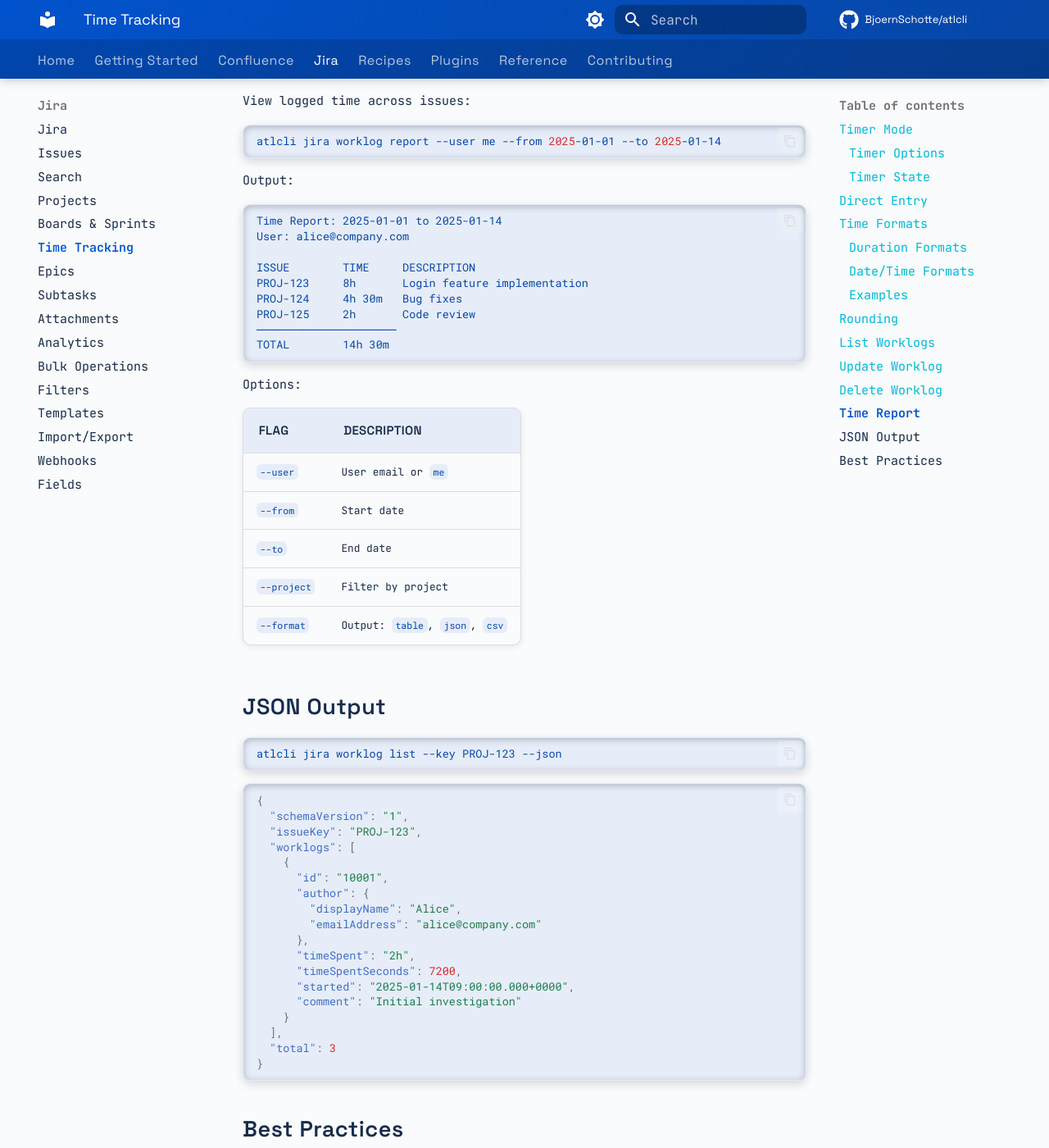
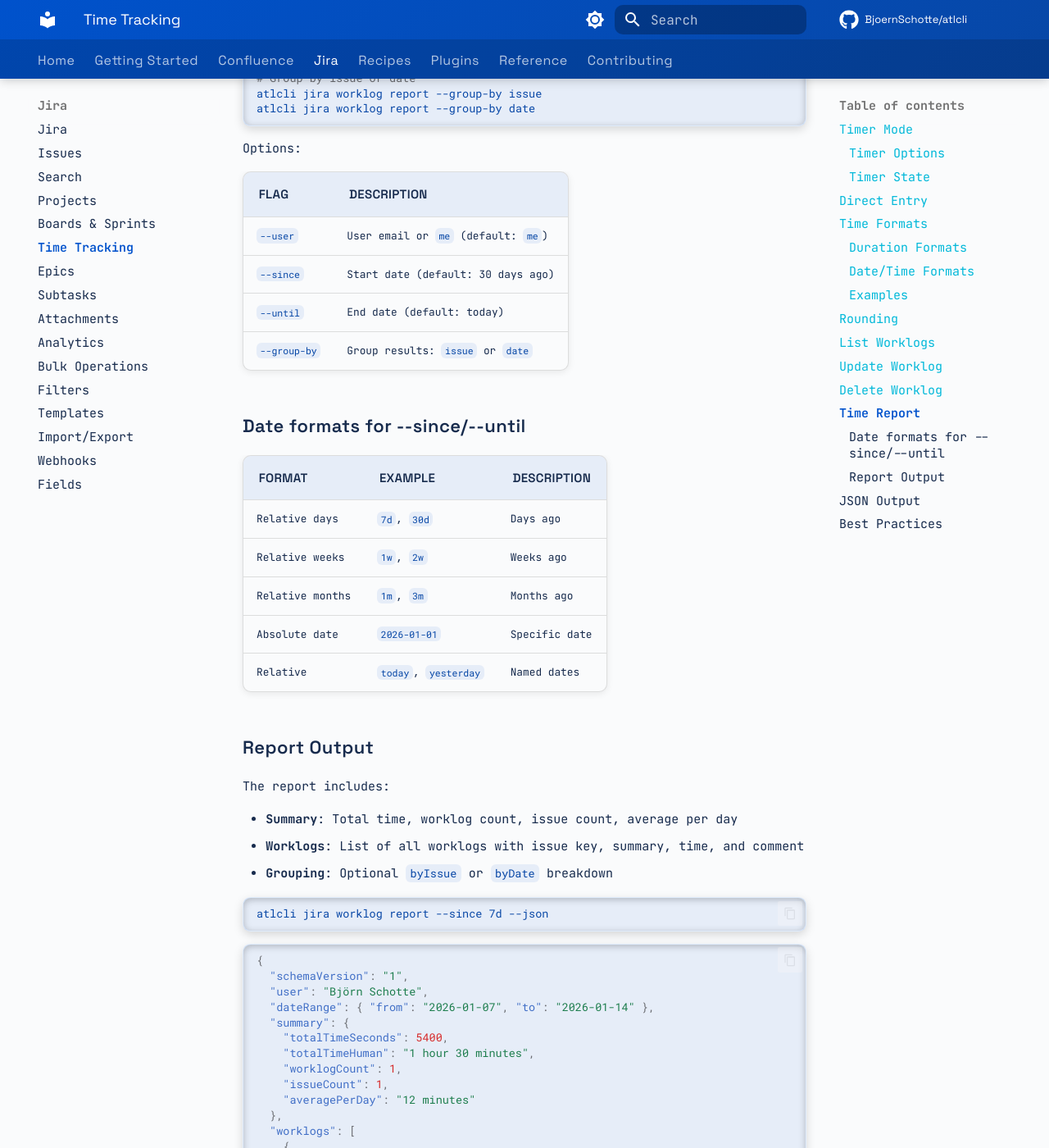
Before and after one commit to BjoernSchotte/atlcli, an MkDocs documentation site: the page built from docs/jira/time-tracking.md, in a window 1280 px wide and 1400 px high, scrolled down 4459 px. Shown: the whole window at 82% size. Built offline with MkDocs 1.6.1 and Material for MkDocs 9.7.7, drawn with Linux system fonts in a browser that asks for light colours; comment, search, counter and statistics services are not loaded; some of the changed text lies outside the part shown.

Commit message:
docs(jira): update time tracking documentation
- Fix command syntax to match actual CLI implementation
- Use positional args for worklog add: `add <issue> <time>`
- Use --issue (not --key) and --id (not --worklog-id)
- Add comprehensive worklog report documentation
- Update timer examples to use positional args
- Fix JSON output examples

Co-Authored-By: Claude Opus 4.5 <noreply@anthropic.com>

````diff
--- a/docs/jira/time-tracking.md
+++ b/docs/jira/time-tracking.md
@@ -47,17 +47,15 @@ Timer state is stored in `~/.atlcli/timer.json`:
 Log time directly without using the timer:
 
 ```bash
-atlcli jira worklog add --key PROJ-123 --time 2h
-atlcli jira worklog add --key PROJ-123 --time 30m --comment "Bug investigation"
-atlcli jira worklog add --key PROJ-123 --time 1h --started "2025-01-14T09:00:00"
+atlcli jira worklog add PROJ-123 2h
+atlcli jira worklog add PROJ-123 30m --comment "Bug investigation"
+atlcli jira worklog add PROJ-123 1h --started "2026-01-14T09:00:00"
 ```
 
 Options:
 
 | Flag | Description |
 |------|-------------|
-| `--key` | Issue key (required) |
-| `--time` | Time spent (required) |
 | `--comment` | Work description |
 | `--started` | Start time (defaults to now) |
 | `--round` | Round time to interval |
@@ -94,16 +92,16 @@ For `--started` flag:
 
 ```bash
 # Various time formats
-atlcli jira worklog add --key PROJ-123 --time 1h30m
-atlcli jira worklog add --key PROJ-123 --time 1.5h
-atlcli jira worklog add --key PROJ-123 --time "1 hour 30 minutes"
-atlcli jira worklog add --key PROJ-123 --time 1:30
-atlcli jira worklog add --key PROJ-123 --time "1w 2d"
+atlcli jira worklog add PROJ-123 1h30m
+atlcli jira worklog add PROJ-123 1.5h
+atlcli jira worklog add PROJ-123 "1 hour 30 minutes"
+atlcli jira worklog add PROJ-123 1:30
+atlcli jira worklog add PROJ-123 "1w 2d"
 
 # Various date formats
-atlcli jira worklog add --key PROJ-123 --time 2h --started yesterday
-atlcli jira worklog add --key PROJ-123 --time 2h --started "2025-01-14T09:00:00"
-atlcli jira worklog add --key PROJ-123 --time 2h --started 09:00
+atlcli jira worklog add PROJ-123 2h --started yesterday
+atlcli jira worklog add PROJ-123 2h --started "2026-01-14T09:00:00"
+atlcli jira worklog add PROJ-123 2h --started 09:00
 ```
 
 ## Rounding
@@ -112,7 +110,7 @@ Round logged time to common intervals:
 
 ```bash
 # Round to 15 minutes
-atlcli jira worklog add --key PROJ-123 --time 37m --round 15m
+atlcli jira worklog add PROJ-123 37m --round 15m
 # Result: 45m
 
 # Round on timer stop
@@ -135,94 +133,128 @@ Rounding uses standard rounding rules (rounds up at midpoint).
 View all worklogs on an issue:
 
 ```bash
-atlcli jira worklog list --key PROJ-123
-```
-
-Output:
-
-```
-ID       AUTHOR         TIME    DATE         COMMENT
-10001    alice@co.com   2h      2025-01-14   Initial investigation
-10002    bob@co.com     1h 30m  2025-01-14   Code review
-10003    alice@co.com   3h      2025-01-15   Implementation
+atlcli jira worklog list --issue PROJ-123
 ```
 
 Options:
 
 | Flag | Description |
 |------|-------------|
-| `--key` | Issue key (required) |
+| `--issue` | Issue key (required) |
 | `--limit` | Maximum results |
 
 ## Update Worklog
 
 ```bash
-atlcli jira worklog update --key PROJ-123 --worklog-id 10001 --time 3h
-atlcli jira worklog update --key PROJ-123 --worklog-id 10001 --comment "Updated description"
+atlcli jira worklog update --issue PROJ-123 --id 10001 --time 3h
+atlcli jira worklog update --issue PROJ-123 --id 10001 --comment "Updated description"
 ```
 
 ## Delete Worklog
 
 ```bash
-atlcli jira worklog delete --key PROJ-123 --worklog-id 10001 --confirm
+atlcli jira worklog delete --issue PROJ-123 --id 10001 --confirm
 ```
 
 ## Time Report
 
-View logged time across issues:
+Generate a time report for a user across all issues:
 
 ```bash
-atlcli jira worklog report --user me --from 2025-01-01 --to 2025-01-14
-```
+# Current user, last 30 days (default)
+atlcli jira worklog report
 
-Output:
+# Specific date range
+atlcli jira worklog report --since 2026-01-01 --until 2026-01-14
 
-```
-Time Report: 2025-01-01 to 2025-01-14
-User: alice@company.com
+# Specific user
+atlcli jira worklog report --user john@example.com
 
-ISSUE        TIME     DESCRIPTION
-PROJ-123     8h       Login feature implementation
-PROJ-124     4h 30m   Bug fixes
-PROJ-125     2h       Code review
-─────────────────────
-TOTAL        14h 30m
+# Group by issue or date
+atlcli jira worklog report --group-by issue
+atlcli jira worklog report --group-by date
 ```
 
 Options:
 
 | Flag | Description |
 |------|-------------|
-| `--user` | User email or `me` |
-| `--from` | Start date |
-| `--to` | End date |
-| `--project` | Filter by project |
-| `--format` | Output: `table`, `json`, `csv` |
+| `--user` | User email or `me` (default: `me`) |
+| `--since` | Start date (default: 30 days ago) |
+| `--until` | End date (default: today) |
+| `--group-by` | Group results: `issue` or `date` |
 
-## JSON Output
+### Date formats for --since/--until
+
+| Format | Example | Description |
+|--------|---------|-------------|
+| Relative days | `7d`, `30d` | Days ago |
+| Relative weeks | `1w`, `2w` | Weeks ago |
+| Relative months | `1m`, `3m` | Months ago |
+| Absolute date | `2026-01-01` | Specific date |
+| Relative | `today`, `yesterday` | Named dates |
+
+### Report Output
+
+The report includes:
+
+- **Summary**: Total time, worklog count, issue count, average per day
+- **Worklogs**: List of all worklogs with issue key, summary, time, and comment
+- **Grouping**: Optional `byIssue` or `byDate` breakdown
 
 ```bash
-atlcli jira worklog list --key PROJ-123 --json
+atlcli jira worklog report --since 7d --json
 ```
 
 ```json
 {
   "schemaVersion": "1",
-  "issueKey": "PROJ-123",
+  "user": "Björn Schotte",
+  "dateRange": { "from": "2026-01-07", "to": "2026-01-14" },
+  "summary": {
+    "totalTimeSeconds": 5400,
+    "totalTimeHuman": "1 hour 30 minutes",
+    "worklogCount": 1,
+    "issueCount": 1,
+    "averagePerDay": "12 minutes"
+  },
+  "worklogs": [
+    {
+      "issueKey": "PROJ-123",
+      "issueSummary": "Implement feature",
+      "timeSpent": "1h 30m",
+      "timeSpentSeconds": 5400,
+      "started": "2026-01-14T09:00:00.000+0100",
+      "comment": "Initial work"
+    }
+  ]
+}
+```
+
+## JSON Output
+
+All worklog commands support `--json` for structured output:
+
+```bash
+atlcli jira worklog list --issue PROJ-123 --json
+```
+
+```json
+{
+  "schemaVersion": "1",
   "worklogs": [
     {
       "id": "10001",
-      "author": {
-        "displayName": "Alice",
-        "emailAddress": "alice@company.com"
-      },
+      "author": "Alice",
+      "authorId": "557058:abc123",
       "timeSpent": "2h",
       "timeSpentSeconds": 7200,
-      "started": "2025-01-14T09:00:00.000+0000",
+      "timeSpentHuman": "2 hours",
+      "started": "2026-01-14T09:00:00.000+0000",
       "comment": "Initial investigation"
     }
   ],
-  "total": 3
+  "total": 1
 }
 ```
 
````
Also changed, not shown: other parts of docs/jira/time-tracking.md (+2 -2 lines), docs/reference/cli-commands.md (+15 -9 lines).
